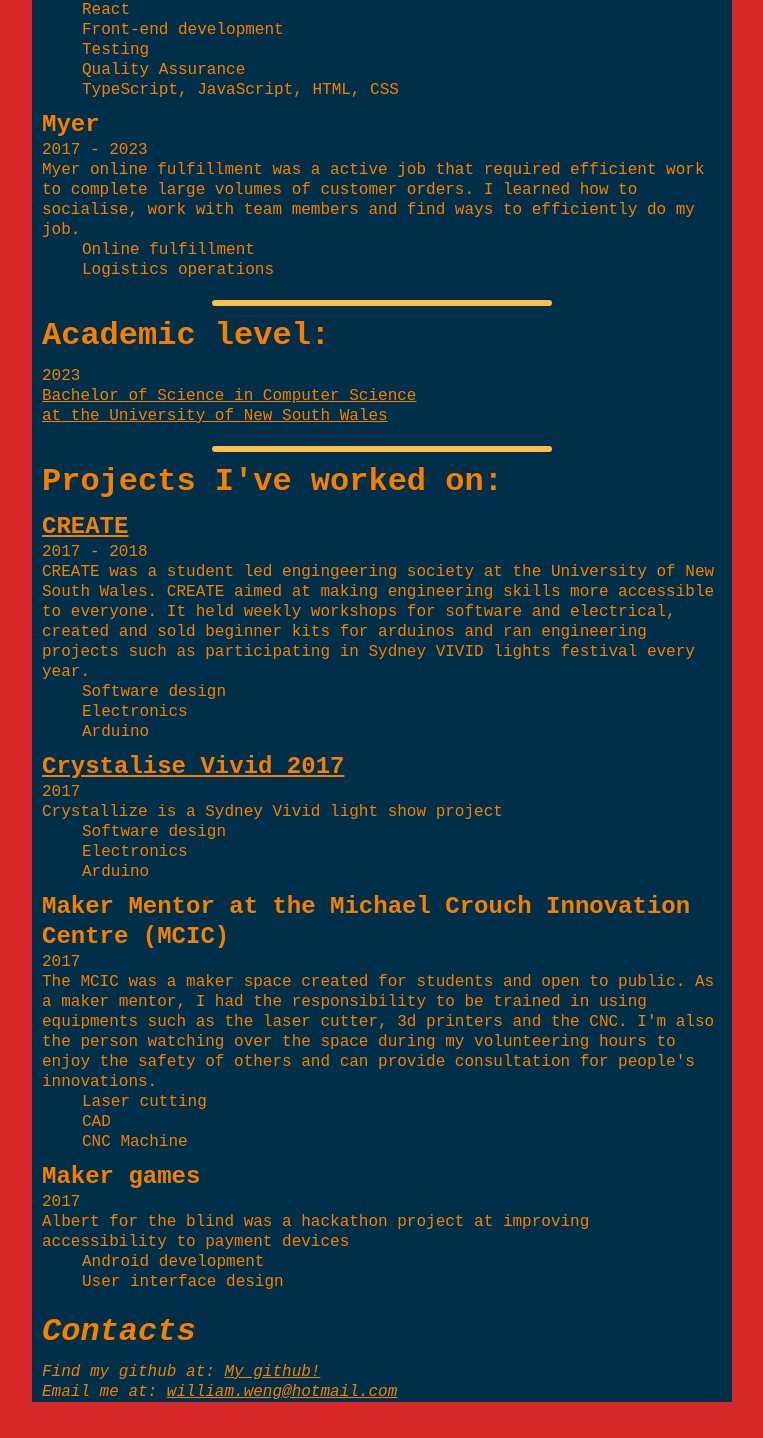
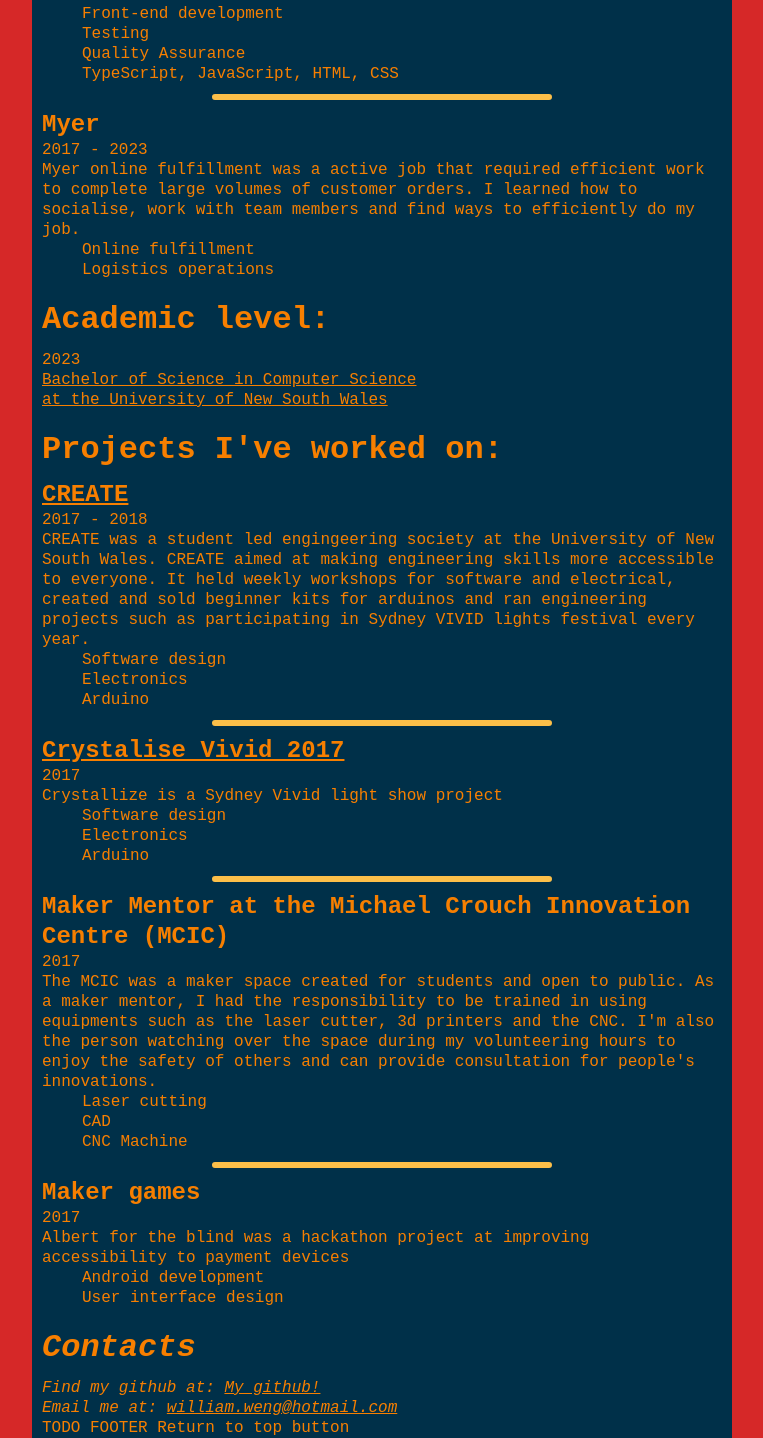
Before and after one commit to will-weng/will-weng.github.io, a React (Create React App) app: page / in a window 1280 px wide. Shown: the part 446-1884 px from the top of the page, without its empty margins (258-1021 px from the left). Before the commit the page ends 1848 px from the top, so only its background shows below. Built offline with nearby package versions, Linux system fonts and the light colour scheme; the HTML template or start-up script is replaced by a standard one.

Commit message:
Moved components and remove horizontal line from last project in section

```diff
--- a/src/App.tsx
+++ b/src/App.tsx
@@ -1,7 +1,7 @@
 import theme from './components/styles/Theme';
 import GlobalStyles from './components/styles/Global';
 import { ThemeProvider } from 'styled-components';
-import Content from './components/Content';
+import Content from './Content';
 
 function App() {
   return (
--- a/src/components/Content.tsx
+++ b/src/Content.tsx
@@ -1,7 +1,8 @@
-import Address from "./Address";
-import Main from "./Main";
-import Header from "./Header";
+import Address from "./components/Address";
+import Main from "./components/Main";
+import Header from "./components/Header";
 import styled from "styled-components";
+import Footer from "./components/Footer";
 
 const ContentStyle = styled.div`
     display: flex;
@@ -29,6 +30,7 @@ function Content() {
             <Header />
             <Main />
             <Address />
+            <Footer />
         </ContentStyle>
     );
 }
--- a/src/components/Address.tsx
+++ b/src/components/Address.tsx
@@ -2,7 +2,6 @@ import styled from "styled-components";
 
 const AddressStyle = styled.address`
     margin-top: auto;
-    margin-bottom: 10px;
 `
 
 function Address() {
--- /dev/null
+++ b/src/components/Footer.tsx
@@ -0,0 +1,13 @@
+import styled from "styled-components";
+
+const FooterStyle = styled.footer``
+function Footer() {
+    return (
+        <FooterStyle>
+            TODO FOOTER
+            Return to top button
+        </FooterStyle>
+    );
+}
+
+export default Footer;
--- a/src/components/Main.tsx
+++ b/src/components/Main.tsx
@@ -1,7 +1,7 @@
 import styled from "styled-components";
 import Projects from "./projects/Projects";
 import AboutMe from "./AboutMe";
-import Section from "./Section";
+import Section from "./formating/Section";
 import projects from './data/projects.json'
 import jobs from './data/workExperiences.json'
 import Education from "./Education";
--- a/src/components/HorizontalLine.tsx
+++ b/src/components/formating/HorizontalLine.tsx
@@ -2,8 +2,7 @@ import styled from "styled-components";
 
 export const HorizontalStyle = styled.hr`
     width: 50%;
-    margin-left: auto;
-    margin-right: auto;
+    margin: 10px auto 10px auto;
     border: 3px solid;
     border-radius: 3px;
     color: ${({ theme }) => theme.colours.Xanthous};
--- a/src/components/Section.tsx
+++ b/src/components/formating/Section.tsx
@@ -1,6 +1,5 @@
 import React from "react";
 import styled from "styled-components";
-import HorizontalLine from "./HorizontalLine";
 
 interface SectionProps {
     children: React.ReactNode;
@@ -15,7 +14,6 @@ const SectionStyle = styled.div`
 function Section(props: SectionProps) {
     return (
         <SectionStyle>
-            <HorizontalLine />
             <h1>{props.heading}</h1>
             {props.children}
         </SectionStyle>
--- a/src/components/projects/Projects.tsx
+++ b/src/components/projects/Projects.tsx
@@ -1,3 +1,4 @@
+import HorizontalLine from '../formating/HorizontalLine';
 import Project, { ProjectType } from './Project';
 import styled from 'styled-components';
 
@@ -15,8 +16,11 @@ function Projects(props: ProjectsProps) {
 
     return (
         <ProjectsStyled>
-            {projects.map(project => (
-                <Project key={project.name} project={project} />
+            {projects.map((project, i) => (
+                <>
+                    <Project key={project.name} project={project} />
+                    {i + 1 !== projects.length ? <HorizontalLine /> : null}
+                </>
             ))}
         </ProjectsStyled>
     );
```
